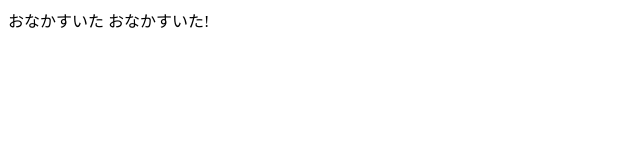
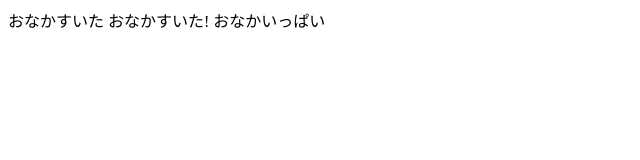
Before and after one commit to OIC-JP/FoodList, a website: page www/index.html in a window 1280 px wide. Shown: the whole page, without its empty margins (0-640 px from the left). Drawn offline with Linux system fonts and the light colour scheme.

Commit message:
ひなこひなこ

```diff
--- a/www/index.html
+++ b/www/index.html
@@ -14,6 +14,7 @@
   <!-- ひなあこひなあこぽよぽよよ～～～!!!!!!! -->
 おなかすいた
 おなかすいた!
+おなかいっぱい
 </body>
 
 </html>
```
